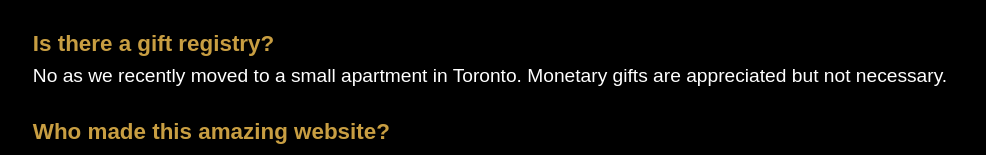
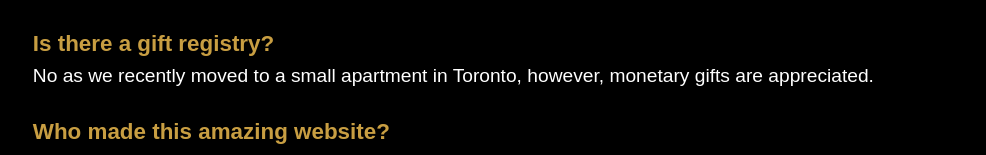
Before and after one commit to mohsenari/springintolove, a React app: page / in a window 1280 px wide. Shown: the part 1658-1813 px from the top of the page, without its empty margins (73-1059 px from the left). Built offline with nearby package versions, Linux system fonts and the light colour scheme.

Commit message:
faq update

```diff
--- a/src/components/faq.js
+++ b/src/components/faq.js
@@ -21,7 +21,7 @@ const FAQ = () => {
           <li className="question"> Will there be a hotel block? </li>
           <li className="answer"> No, but we recommend hotels around Yonge street and Bloor street intersection. </li>
           <li className="question"> Is there a gift registry?</li>
-          <li className="answer"> No as we recently moved to a small apartment in Toronto. Monetary gifts are appreciated but not necessary.</li>
+          <li className="answer"> No as we recently moved to a small apartment in Toronto, however, monetary gifts are appreciated.</li>
           <li className="question"> Who made this amazing website?</li>
           <li className="answer"> Mohsen! Coded from scratch! No website builders or tools used ;)</li>
           <br /><br /><br /><br />
```
